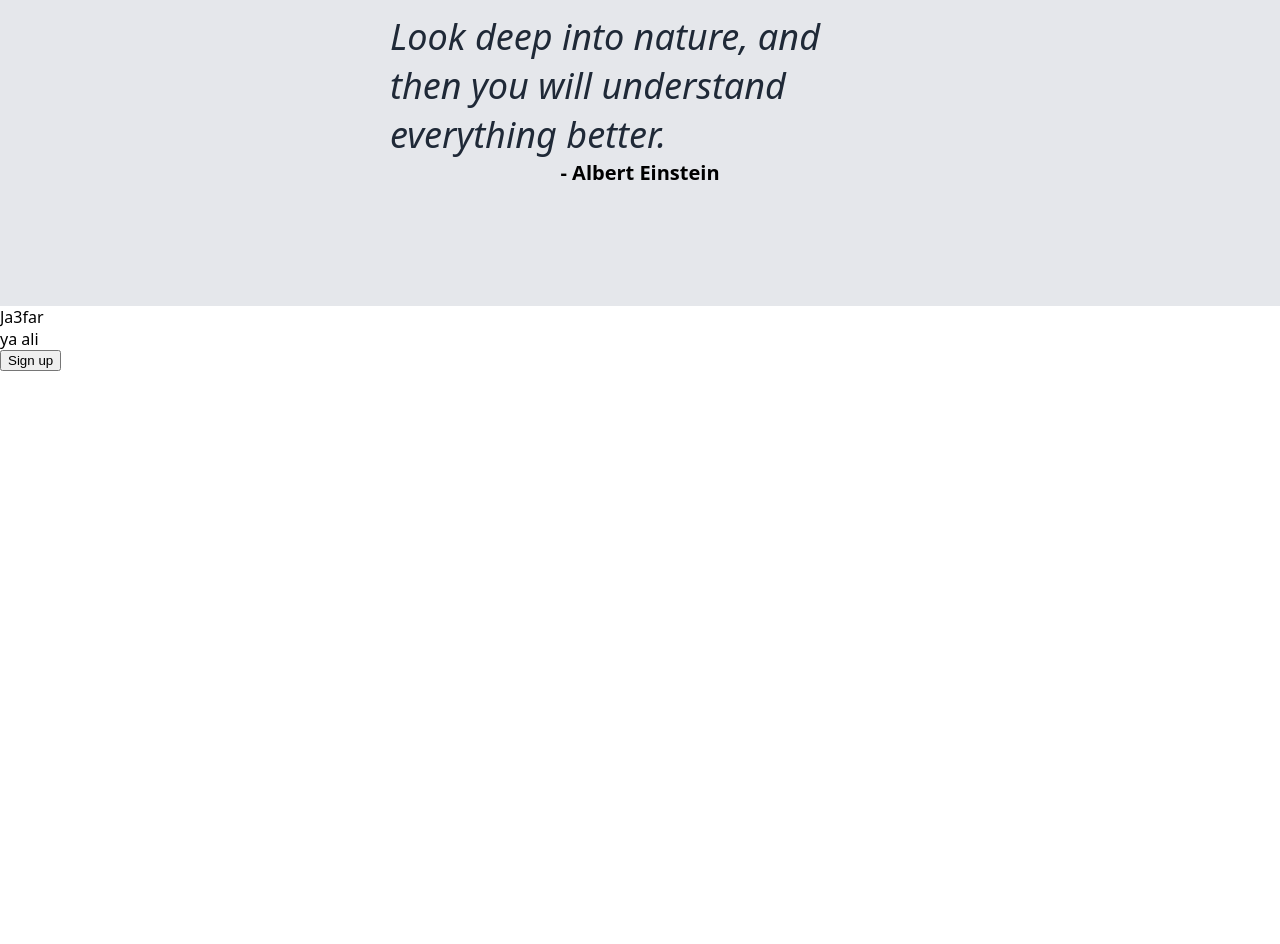
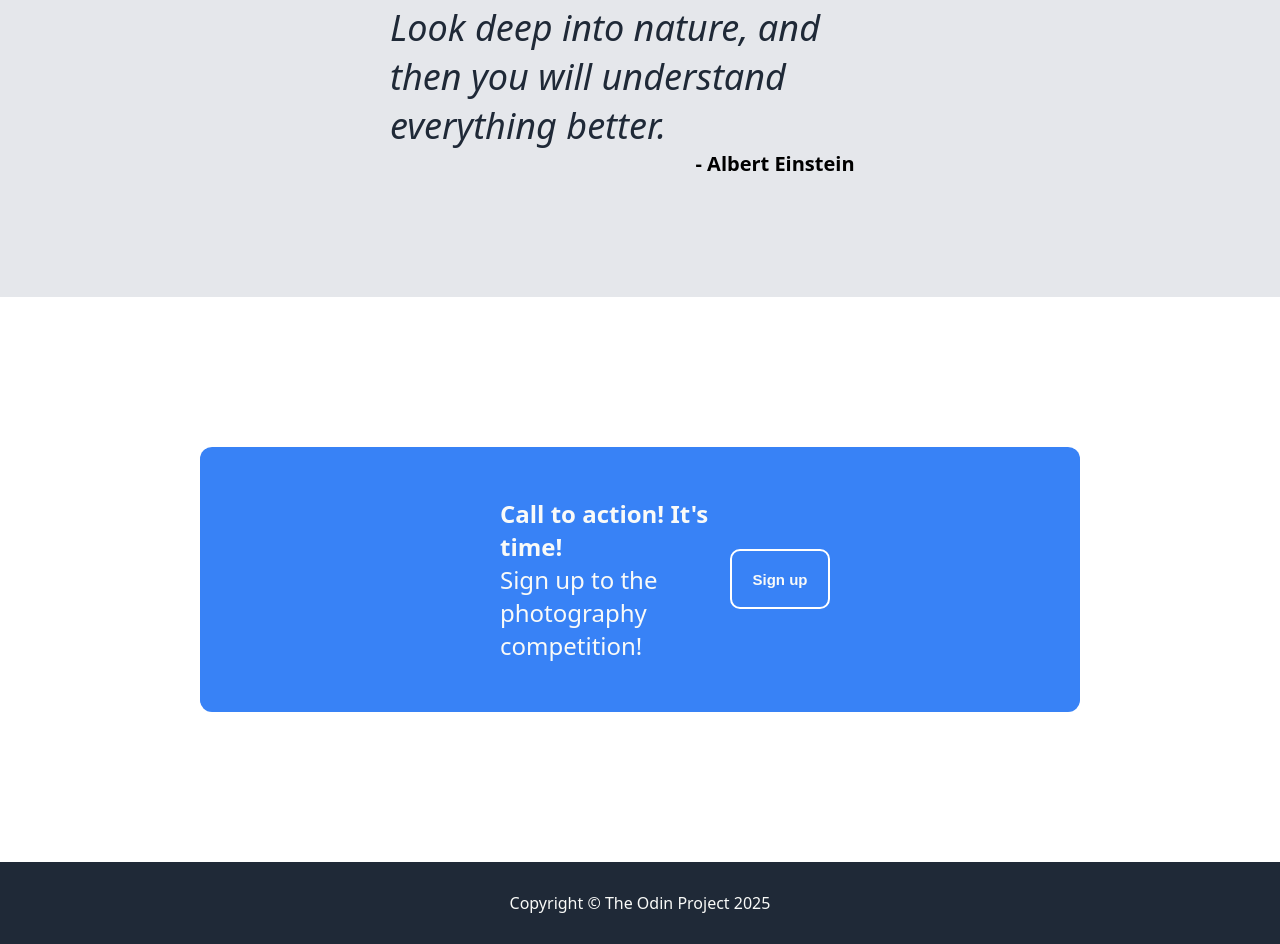
Before and after one commit to Adol3r/landing-page, a plain HTML site: page index.html in a window 1280 px wide. Shown: the part 1076-2020 px from the top of the page. Before the commit the page ends 1447 px from the top, so only its background shows below. Drawn offline with Linux system fonts and the light colour scheme.

Commit message:
Finished project

```diff
--- a/index.html
+++ b/index.html
@@ -74,19 +74,27 @@
             <p id="al"><strong>- Albert Einstein</strong></p>
         </div>
 
-        <div id="fouth">
-            <div>
-                <div>
-                    <p>Ja3far</p>
-                    <p>ya ali</p>
+        <div id="fourth">
+
+            <div id="blueBox">
+
+                <div id="blueText">
+                    <p><strong>Call to action! It's time!</strong></p>
+                    <p>Sign up to the photography competition!</p>
                 </div>
                 <div>
-                    <button>Sign up</button>
+                    <button id="b2">Sign up</button>
                 </div>
+
             </div>
+
         </div>
 
     </div>
 
+    <footer>
+        <p>Copyright © The Odin Project 2025</p>
+    </footer>
+
 </body>
 </html>
--- a/stylesheet.css
+++ b/stylesheet.css
@@ -91,7 +91,7 @@ p{
     margin: auto;
 }
 
-#b1{
+#b1, #b2{
     background-color: #3882f6;
     color: #f9faf8;
     width: 75px;
@@ -130,6 +130,15 @@ p{
 
 .t{
     margin: 30px;
+    display: flex;
+    flex-direction: column;
+    align-items: center;
+    justify-content: center;
+    text-align: center;
+}
+
+.t p{
+    color: #8f8f8f;
 }
 
 .imatext{
@@ -160,8 +169,52 @@ p{
 
 #al{
     font-size: 20px;
+    padding-left: 270px;
 }
 
 #second, #fourth{
     background-color: white;
 }
+
+#fourth{
+    padding: 150px;
+    padding-left: 200px;
+    padding-right: 200px;
+}
+
+#blueBox{
+    display: flex;
+    justify-content: space-between;
+    align-items: center;
+    background-color: #3882f6;
+    padding: 50px;
+    border-radius: 12px;
+}
+
+#blueText{
+    display: flex;
+    flex-direction: column;
+    justify-content: center;
+    align-items: center;
+    margin-left: 250px;
+    color: #f9faf8;
+    font-size: 24px;
+}
+
+#blueText p{
+    margin-left: 0px;
+}
+
+#b2{
+    border-color: white;
+    margin-right: 200px;
+    width: 100px;
+    height: 60px;
+}
+
+footer{
+    background-color: #1F2937;
+    color: #f9faf8;
+    padding: 30px;
+    text-align: center;
+}
```
